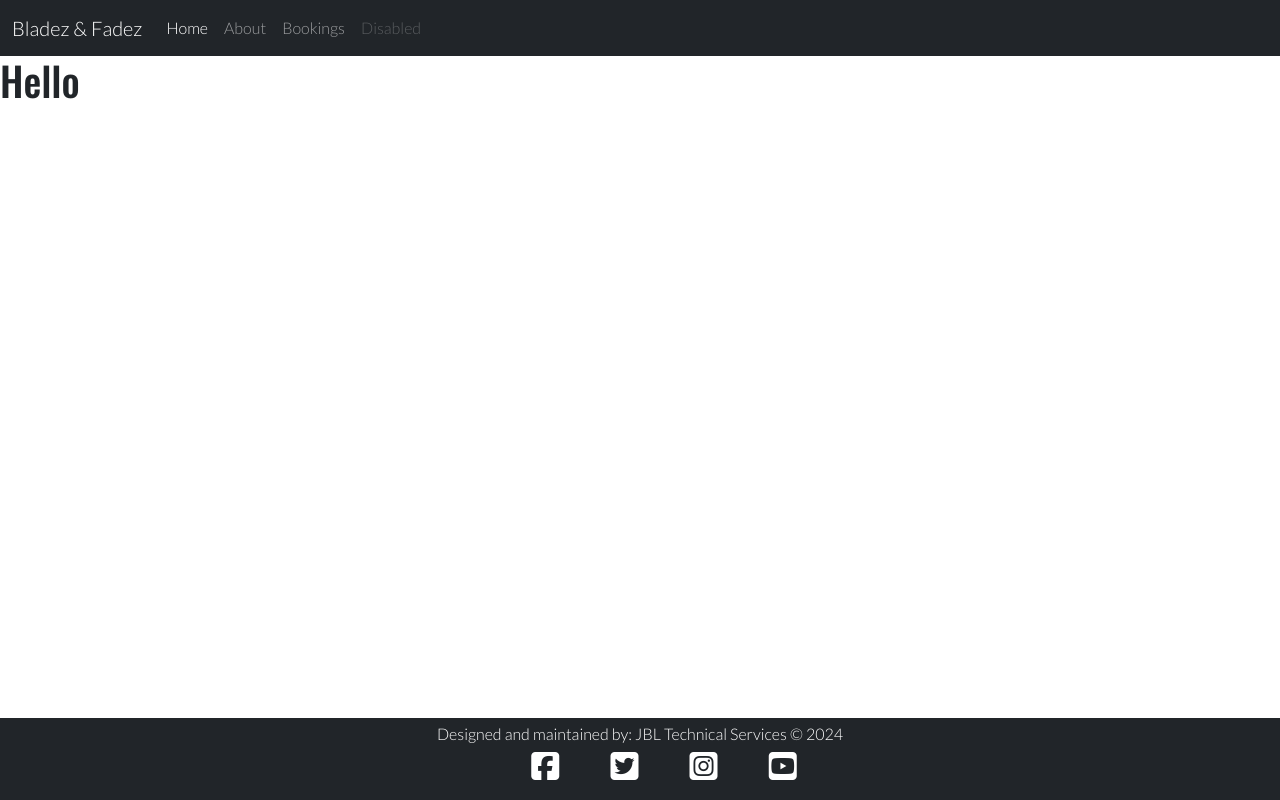
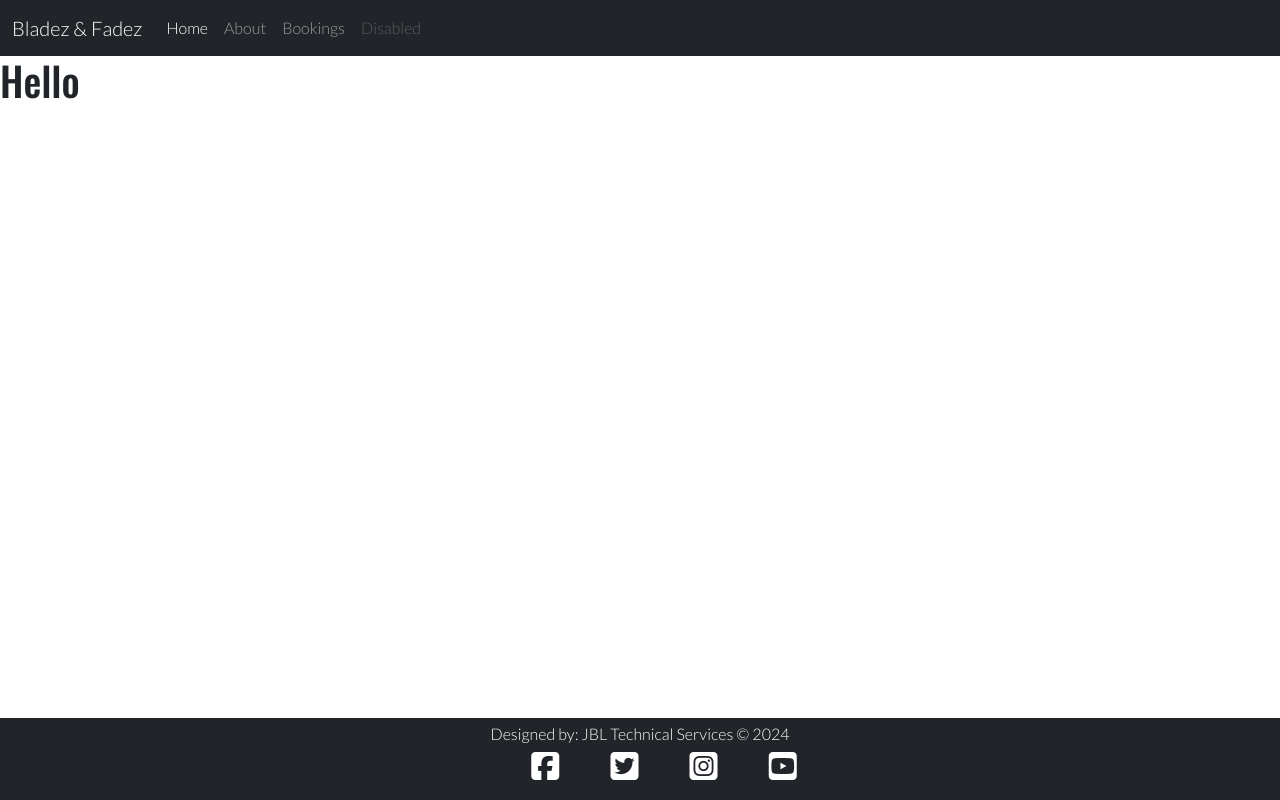
Before and after one commit to jayleighton/django-barber-shop, a Django app: page / in a window 1280 px wide. Run offline with Django 4.2, Linux system fonts and the light colour scheme; some libraries are stand-ins or nearby versions.

Commit message:
Update copyright in base.html

```diff
--- a/templates/base.html
+++ b/templates/base.html
@@ -31,11 +31,11 @@
     <!-- Custom css -->
     <link rel="stylesheet" href="{% static 'css/styles.css' %}" />
   </head>
-  <body class="d-flex flex-lg-column min-vh-100">
+  <body class="d-flex flex-column min-vh-100">
     <!-- Nav bar -->
     <nav class="navbar navbar-expand-lg navbar-dark bg-dark">
       <div class="container-fluid">
-        <a class="navbar-brand" href="#">Bladez &amp; Fadez</a>
+        <a class="navbar-brand" href="{% url 'home' %}">Bladez &amp; Fadez</a>
         <button
           class="navbar-toggler"
           type="button"
@@ -53,7 +53,7 @@
               <a
                 class="nav-link {% if request.path == home_url%}active{%endif%}"
                 aria-current="page"
-                href="#"
+                href="{% url 'home' %}"
                 >Home</a
               >
             </li>
@@ -76,8 +76,9 @@
     <!-- Footer -->
     <footer class="footer mt-auto bg-dark">
       <p class="m-1 text-center text-white">
-        {% block copyright %}Designed and maintained by: JBL Technical Services
-        &copy; {% now "Y" %} {% endblock %}
+        {% block copyright %}Designed by: JBL Technical Services &copy;
+        <!-- Current year -->
+        {%now "Y" %} {% endblock %}
       </p>
 
       <!-- <p class="m-3 text-center text-white">Follow us:</p> -->
```
